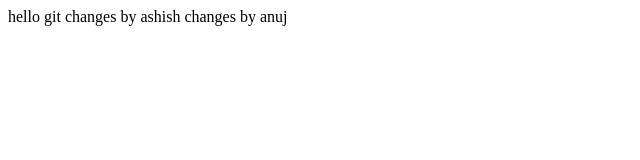
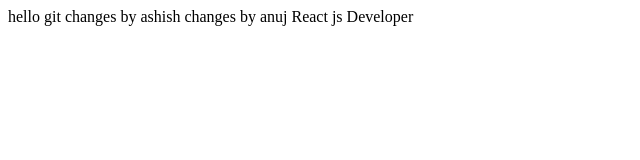
Before and after one commit to ashishairtkt/testingGit, a plain HTML site: page index.html in a window 1280 px wide. Shown: the whole page, without its empty margins (0-640 px from the left). Drawn offline with Linux system fonts and the light colour scheme.

Commit message:
update profile

```diff
--- a/index.html
+++ b/index.html
@@ -12,6 +12,7 @@
     hello git
     changes by ashish
     changes by anuj
+    React js Developer
 </body>
 
 </html>
```
